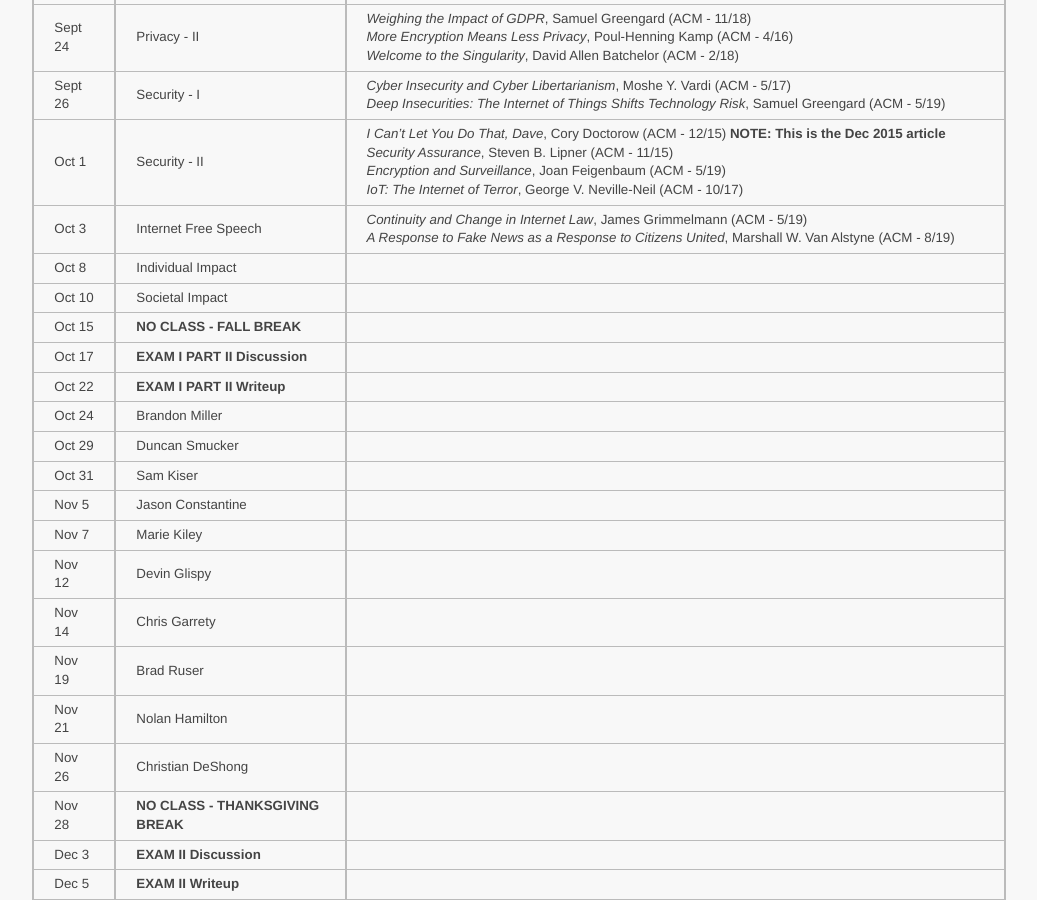
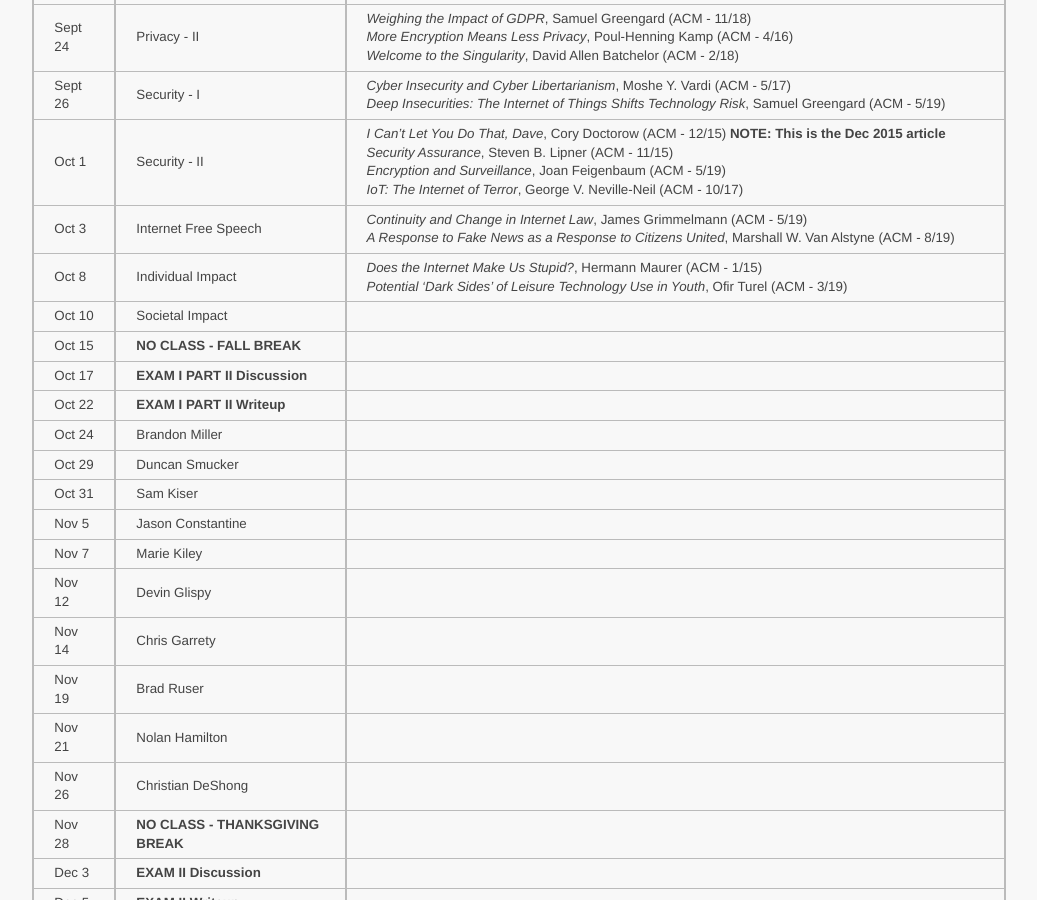
Before and after one commit to ycpcs/cs456-fall2019, a Jekyll site: the page built from schedule/index.md, in a window 1280 px wide and 900 px high, scrolled down 830 px. Shown: the whole window, without its empty margins (121-1158 px from the left). Built offline with Jekyll 4.4.1, drawn with Linux system fonts in a browser that asks for light colours.

Commit message:
add individual articles
add individual articles

```diff
--- a/schedule/index.md
+++ b/schedule/index.md
@@ -26,7 +26,7 @@ All reading materials can be accessed via [Schmidt Library](http://library.ycp.e
 > Sept 26 | Security - I        | *Cyber Insecurity and Cyber Libertarianism*, Moshe Y. Vardi (ACM - 5/17) <br /> *Deep Insecurities: The Internet of Things Shifts Technology Risk*, Samuel Greengard (ACM - 5/19)|
 > Oct 1   | Security - II       | *I Can't Let You Do That, Dave*, Cory Doctorow (ACM - 12/15) **NOTE: This is the Dec 2015 article** <br /> *Security Assurance*, Steven B. Lipner (ACM - 11/15) <br /> *Encryption and Surveillance*, Joan Feigenbaum (ACM - 5/19) <br /> *IoT: The Internet of Terror*, George V. Neville-Neil (ACM - 10/17)|
 > Oct 3   | Internet Free Speech | *Continuity and Change in Internet Law*, James Grimmelmann (ACM - 5/19) <br /> *A Response to Fake News as a Response to Citizens United*, Marshall W. Van Alstyne (ACM - 8/19) |
-> Oct 8   | Individual Impact    | |
+> Oct 8   | Individual Impact    | *Does the Internet Make Us Stupid?*, Hermann Maurer (ACM - 1/15)  <br /> *Potential ‘Dark Sides’ of Leisure Technology Use in Youth*, Ofir Turel (ACM - 3/19)|
 > Oct 10  | Societal Impact      | |
 > Oct 15  | **NO CLASS - FALL BREAK** | |
 > Oct 17  | **EXAM I PART II Discussion** | |
```
Also changed, not shown: other parts of schedule/index.md (+1 -2 lines).
